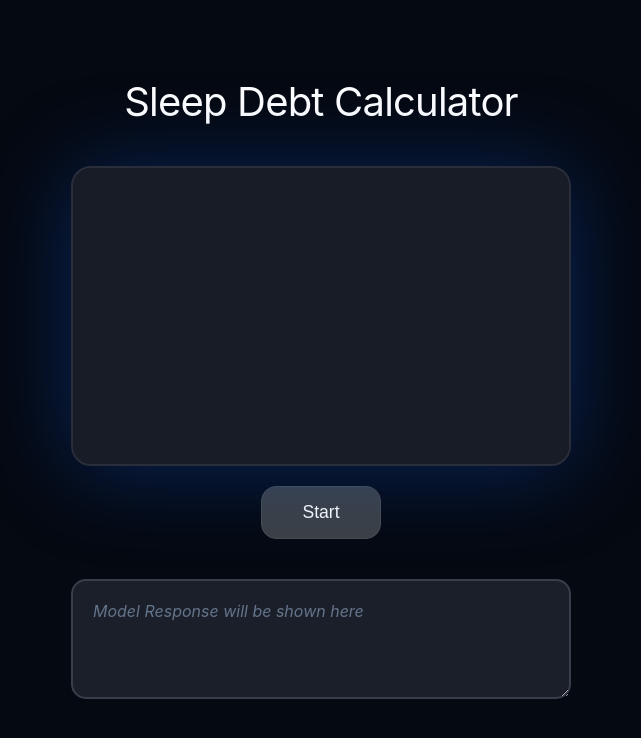
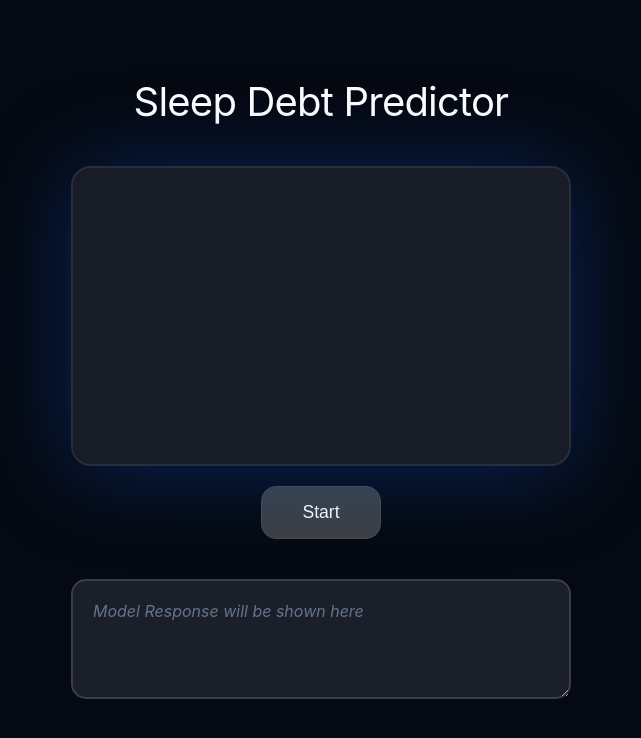
Before and after one commit to AryanV-Coder/SleepDebtPredictor, a plain HTML site: page index.html in a window 1280 px wide. Shown: the whole page, without its empty margins (319-960 px from the left). Drawn offline with Linux system fonts and the light colour scheme.

```diff
--- a/index.html
+++ b/index.html
@@ -9,7 +9,7 @@
 <body>
     <div class="container">
         <header>
-            <h1>Sleep Debt Calculator</h1>
+            <h1>Sleep Debt Predictor</h1>
         </header>
 
         <main>
```
